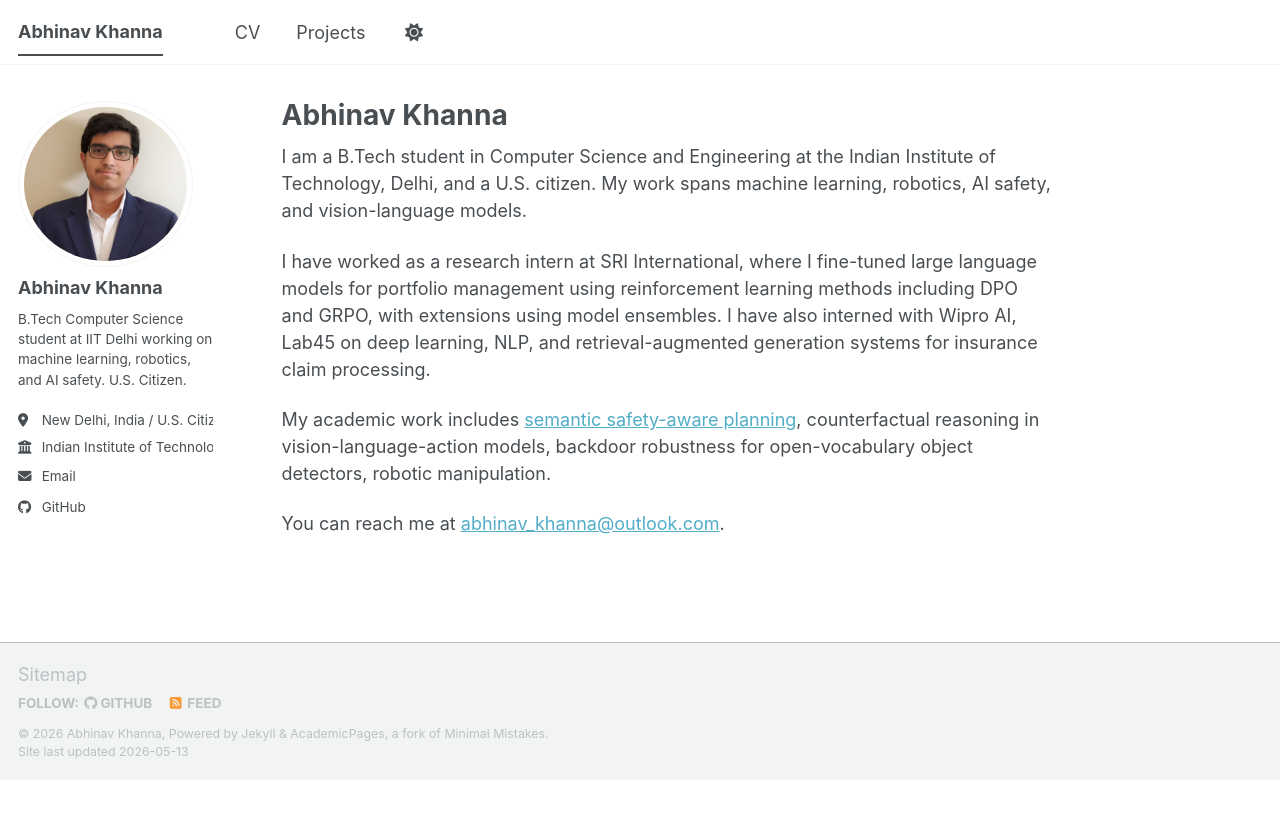
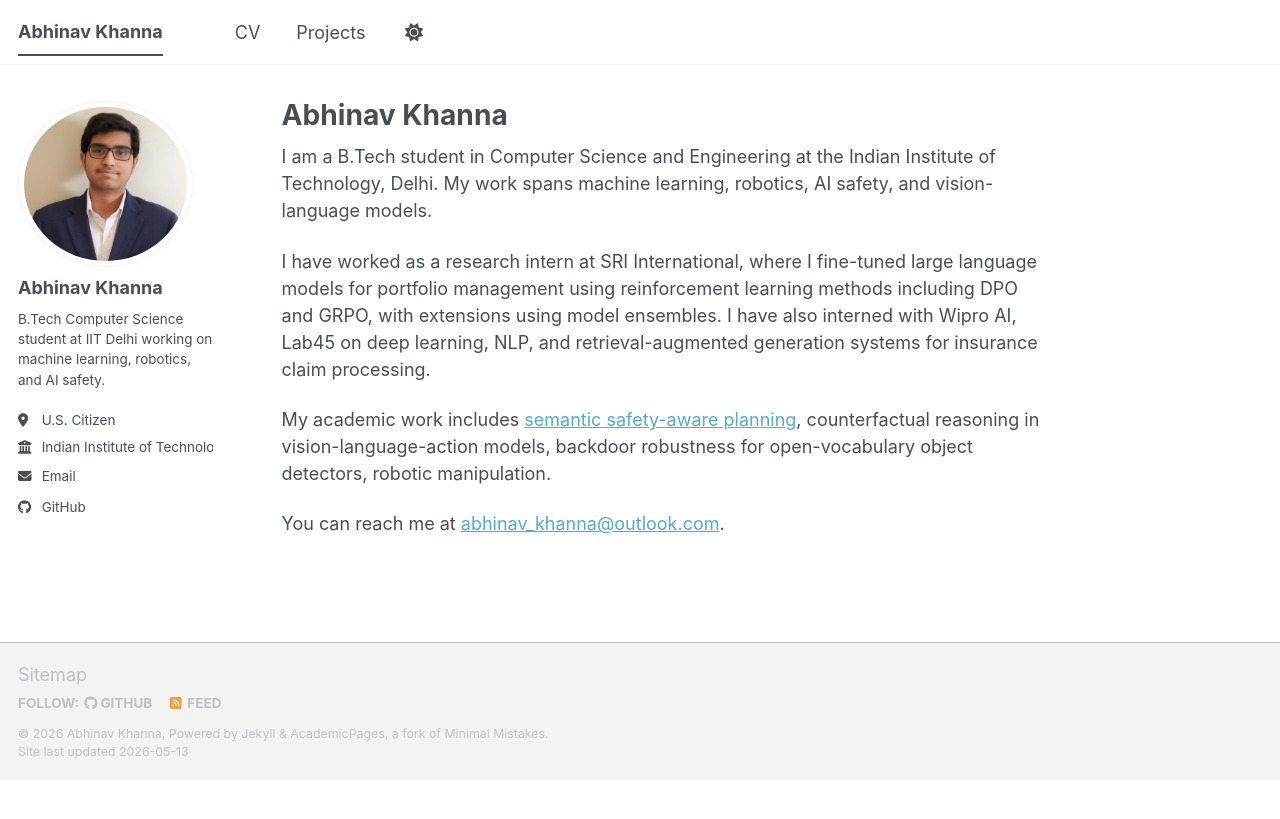
Before and after one commit to Khabhinav/Khabhinav.github.io, a Jekyll site: the page built from _pages/about.md, in a window 1280 px wide. Shown: the top 819 px of the page. Built offline with Jekyll 4.4.1, drawn with Linux system fonts in a browser that asks for light colours; a script bundle is joined from its source files by our own code; library files that are not in the unit come from our copies.

Commit message:
citizenship fix

```diff
--- a/_config.yml
+++ b/_config.yml
@@ -26,8 +26,8 @@
   avatar           : "photograph.jpeg"
   name             : "Abhinav Khanna"
   pronouns         : # example: "she/her"
-  bio              : "B.Tech Computer Science student at IIT Delhi working on machine learning, robotics, and AI safety. U.S. Citizen."
-  location         : "New Delhi, India / U.S. Citizen"
+  bio              : "B.Tech Computer Science student at IIT Delhi working on machine learning, robotics, and AI safety."
+  location         : "U.S. Citizen"
   employer         : "Indian Institute of Technology, Delhi"
   uri              : # URL
   email            : "abhinav_khanna@outlook.com"
--- a/_pages/about.md
+++ b/_pages/about.md
@@ -7,7 +7,7 @@
   - /about.html
 ---
 
-I am a B.Tech student in Computer Science and Engineering at the Indian Institute of Technology, Delhi, and a U.S. citizen. My work spans machine learning, robotics, AI safety, and vision-language models.
+I am a B.Tech student in Computer Science and Engineering at the Indian Institute of Technology, Delhi. My work spans machine learning, robotics, AI safety, and vision-language models.
 
 I have worked as a research intern at SRI International, where I fine-tuned large language models for portfolio management using reinforcement learning methods including DPO and GRPO, with extensions using model ensembles. I have also interned with Wipro AI, Lab45 on deep learning, NLP, and retrieval-augmented generation systems for insurance claim processing.
 
```
